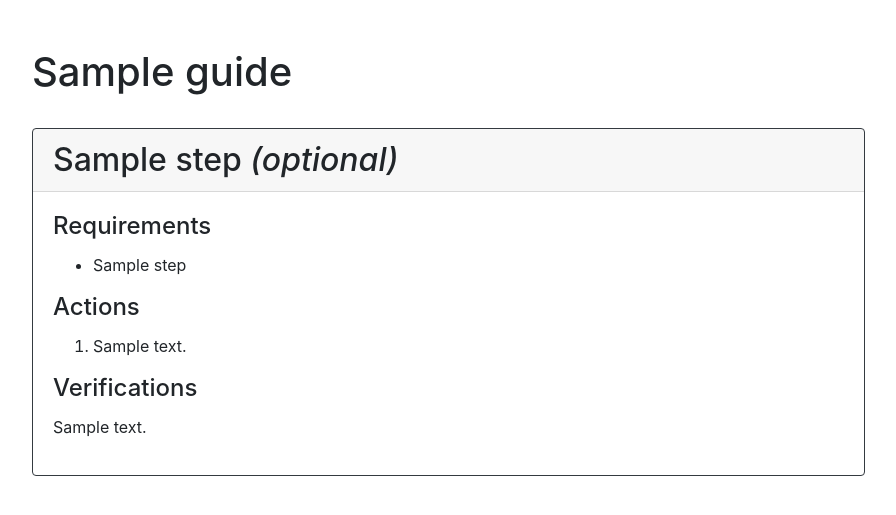
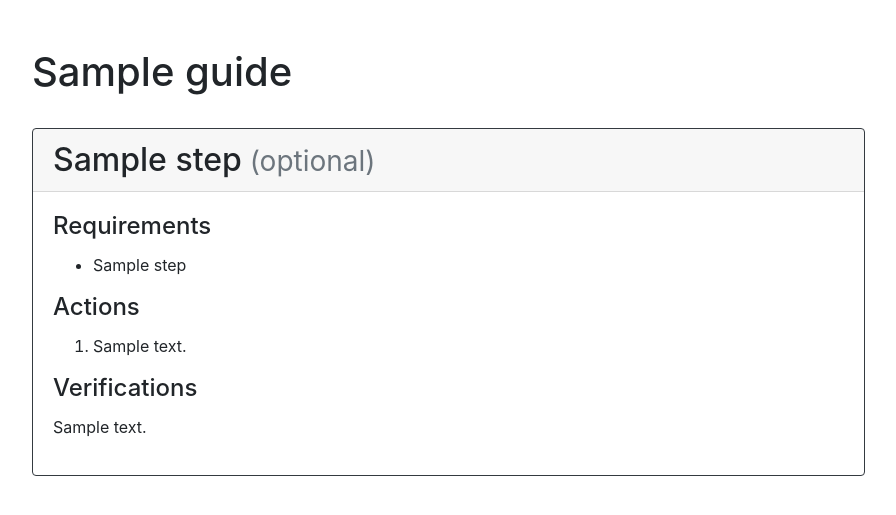
Before and after one commit to travisjungroth/setup-guides, a Django app: a page that uses templates/guides/step_card.html in a window 1280 px wide. Shown: the part 56-571 px from the top of the page, without its empty margins (53-949 px from the left). Run offline with Django 3.2, Linux system fonts and the light colour scheme; tables that the repository leaves empty hold one stand-in row (values such as "Sample post"); some libraries are stand-ins or nearby versions.

Commit message:
Change header

```diff
--- a/templates/guides/step_card.html
+++ b/templates/guides/step_card.html
@@ -1,6 +1,8 @@
 {% load guides %}
 <div class="card border-dark mb-3 w-75">
-    <h2 class="card-header">{{ step.title }}{% if guide_step.optional %}<em> (optional)</em>{% endif %}</h2>
+    <h2 class="card-header">
+        {{ step.title }}{% if guide_step.optional %}<small class="text-muted"> (optional)</small>{% endif %}
+    </h2>
     <div class="card-body">
         {% if step.requirements.exists %}
             <h4 class="card-title">Requirements</h4>
```
